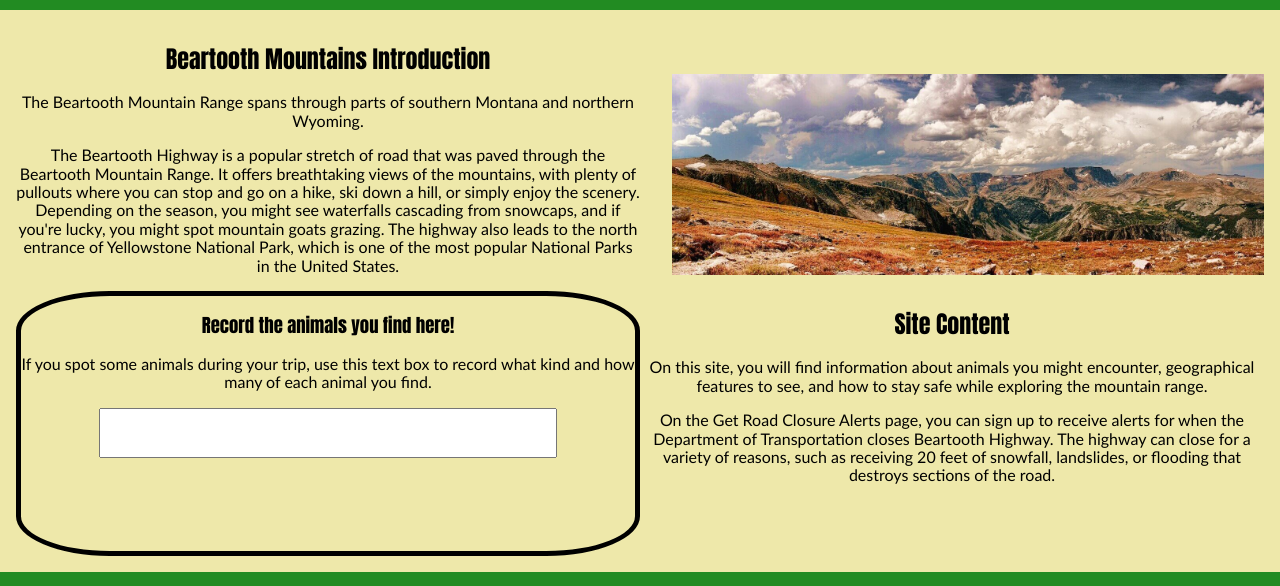
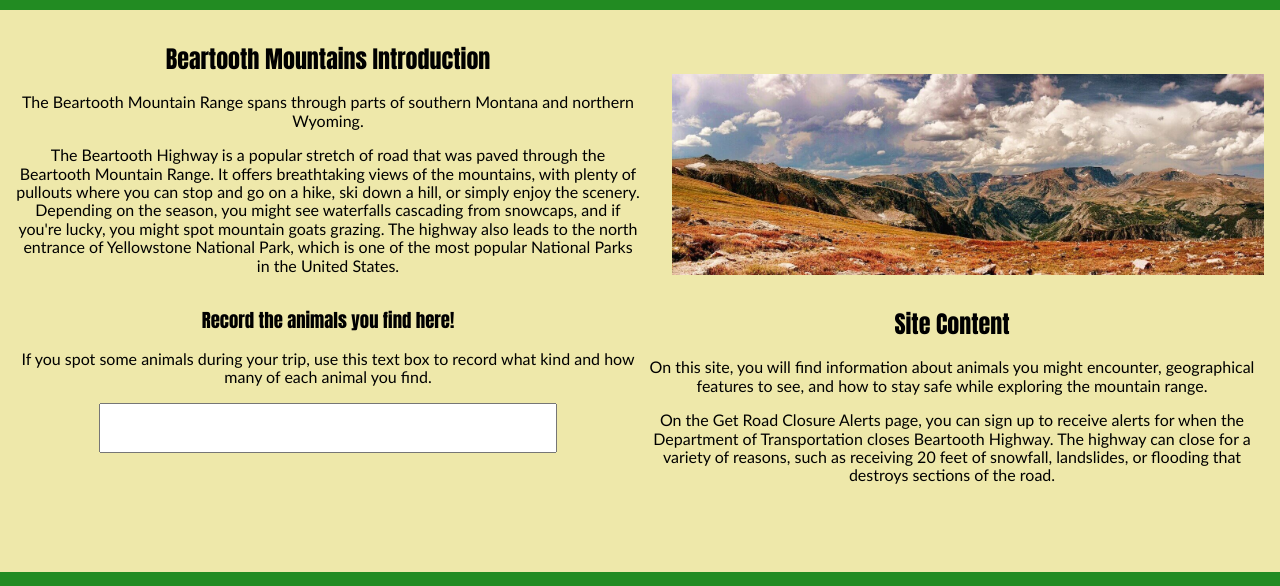
Before and after one commit to chapman-jackson/BeartoothAdventures, a plain HTML site: page index.html in a window 1280 px wide. Shown: the part 214-800 px from the top of the page. Drawn offline with Linux system fonts and the light colour scheme.

Commit message:
Update index.css

```diff
--- a/styles/index.css
+++ b/styles/index.css
@@ -10,8 +10,6 @@ picture img {
 
 #animal-counter{
     text-align: center;
-    border: 5px solid black;
-    border-radius: 15%;
 }
 
 #tally-box{
```
